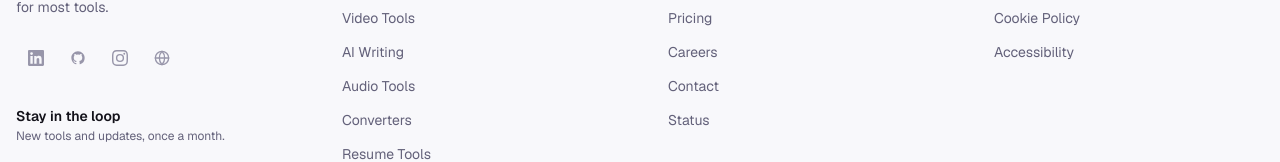
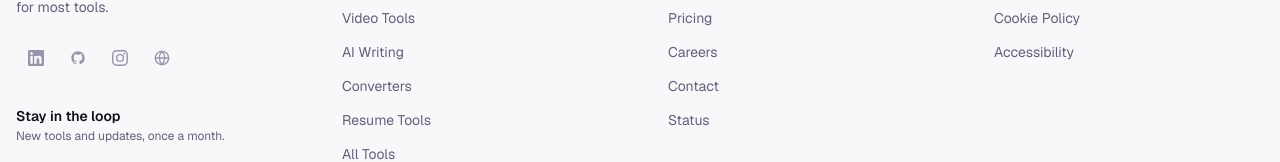
Before and after one commit to pawankumar1621998/toolhive, a Next.js app: page /auth/login in a window 1280 px wide. Shown: the part 1007-1169 px from the top of the page. Built offline with nearby package versions, Linux system fonts and the light colour scheme; no server answers.

Commit message:
Remove Audio Tools link from footer — no audio category exists
Co-Authored-By: Claude Sonnet 4.6 <noreply@anthropic.com>

```diff
--- a/src/components/layout/Footer.tsx
+++ b/src/components/layout/Footer.tsx
@@ -89,7 +89,6 @@ const FOOTER_COLUMNS = [
       { label: "Image Tools", href: "/tools/image"      },
       { label: "Video Tools", href: "/tools/video"      },
       { label: "AI Writing",  href: "/tools/ai-writing" },
-      { label: "Audio Tools",  href: "/tools/audio"      },
       { label: "Converters",   href: "/tools/converter"  },
       { label: "Resume Tools", href: "/tools/resume"     },
       { label: "All Tools",    href: "/tools"            },
```
